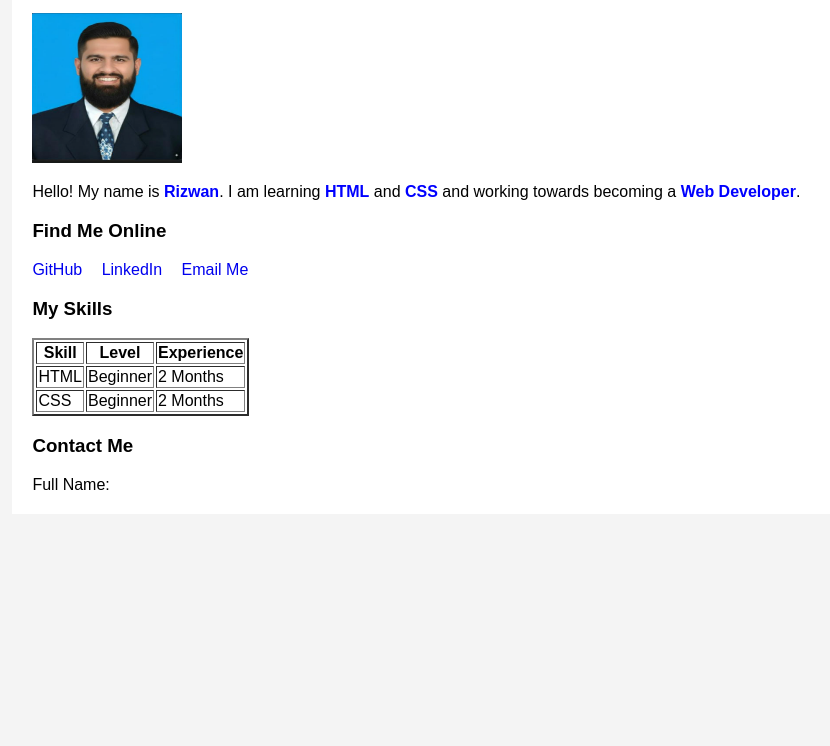
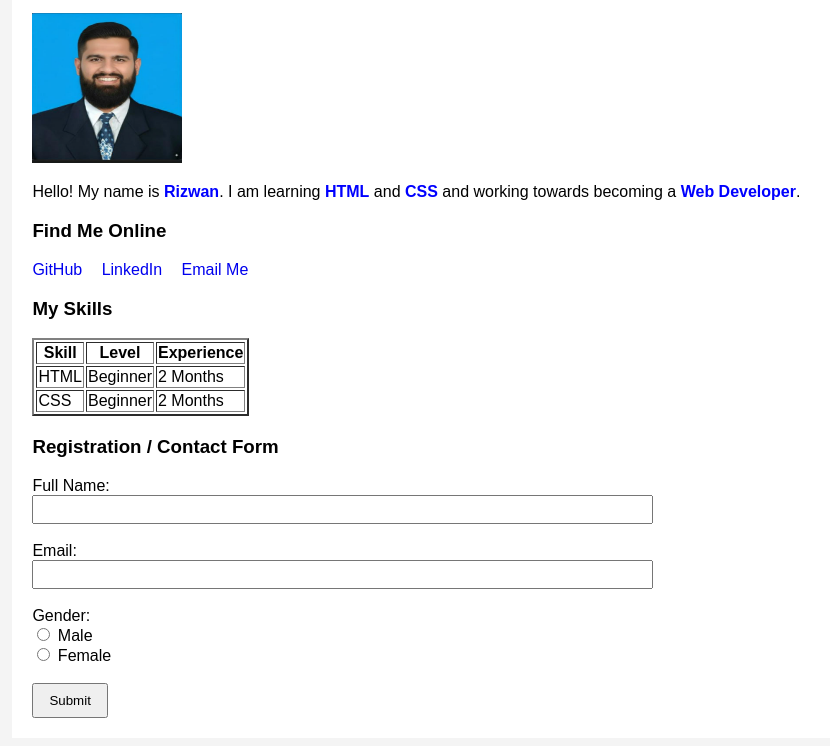
Before and after one commit to rizwan778/Myprofile, a plain HTML site: page index.html in a window 1280 px wide. Shown: the part 134-880 px from the top of the page, without its empty margins (102-932 px from the left). Before the commit the page ends 800 px from the top, so only its background shows below. Drawn offline with Linux system fonts and the light colour scheme.

Commit message:
comitted

```diff
--- a/index.html
+++ b/index.html
@@ -16,6 +16,7 @@
 <h1>My Personal Profile</h1>
 <h2>Aspiring Web Developer</h2>
 </div>
+
 
 
 <!-- About Me Section -->
@@ -61,9 +62,36 @@ and working towards becoming a <span class="highlight">Web Developer</span>.
 </div>
 
 
+
 <!-- Contact Form -->
 <div class="contact">
-<h3>Contact Me</h3>
+<h3>Registration / Contact Form</h3>
 <form>
-<label>Full Name:</label><br>
+<label for="fullname">Full Name:</label><br>
+<input type="text" id="fullname" name="fullname"><br><br>
+
+
+<label for="email">Email:</label><br>
+<input type="email" id="email" name="email"><br><br>
+
+
+<label>Gender:</label><br>
+<input type="radio" id="male" name="gender" value="male">
+<label for="male">Male</label><br>
+
+
+<input type="radio" id="female" name="gender" value="female">
+<label for="female">Female</label><br><br>
+
+
+<input type="submit" value="Submit">
+</form>
+</div>
+
+
+</div>
+
+
+
+
 </html>
--- a/styles.css
+++ b/styles.css
@@ -54,3 +54,19 @@ text-decoration: none;
 .links a:hover {
 color: green;
 }
+
+/* Form */
+.contact {
+margin-top: 20px;
+}
+
+
+input[type="text"], input[type="email"] {
+width: 60%;
+padding: 5px;
+}
+
+
+input[type="submit"] {
+padding: 8px 15px;
+}
```
